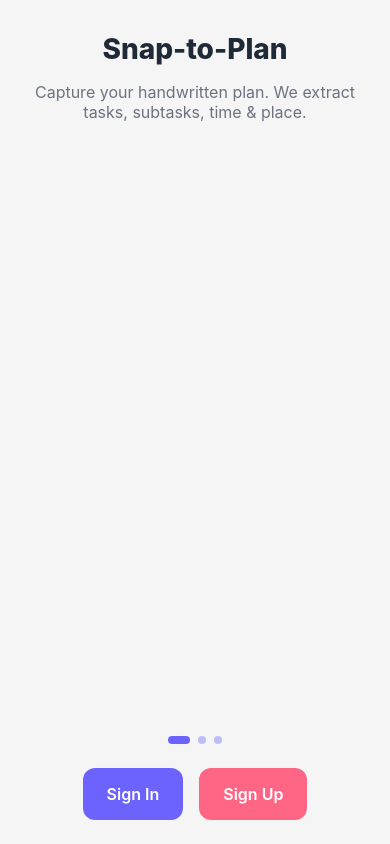
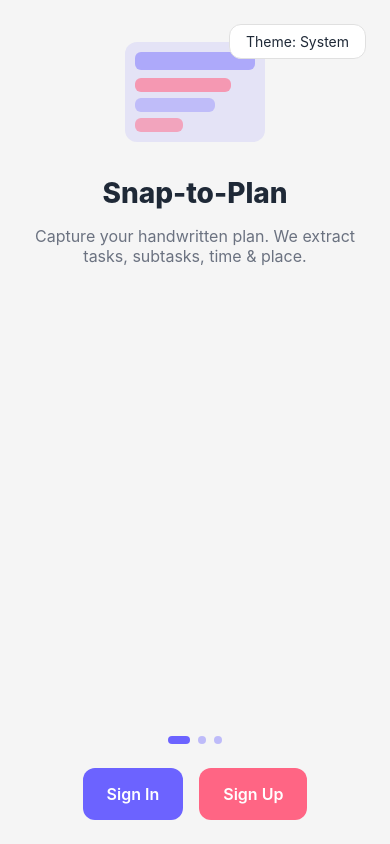
Before and after one commit to Tomtiko04/Focura, a React Native app in the folder mobile/: screen /Onboarding in a window 390 px wide. Built offline with nearby package versions, Linux system fonts and the light colour scheme.

Commit message:
Added theme, svg

```diff
--- a/mobile/src/screens/OnboardingScreen.js
+++ b/mobile/src/screens/OnboardingScreen.js
@@ -1,7 +1,8 @@
-import React, { useRef, useState } from 'react';
-import { Dimensions, FlatList, Animated } from 'react-native';
-import styled, { ThemeProvider } from 'styled-components/native';
-import { theme } from '../theme';
+import React, { useEffect, useRef, useState } from 'react';
+import { Dimensions, Animated, TouchableOpacity } from 'react-native';
+import styled, { useTheme } from 'styled-components/native';
+import Svg, { Path, Rect, Circle } from 'react-native-svg';
+import useThemeStore from '../store/themeStore';
 
 const { width } = Dimensions.get('window');
 
@@ -29,6 +30,10 @@ const Subtitle = styled.Text`
   font-size: ${(p) => p.theme.fontSizes.medium}px;
   color: ${(p) => p.theme.colors.meta};
   text-align: center;
+`;
+
+const IllustrationWrap = styled.View`
+  margin-bottom: ${(p) => p.theme.spacing.large}px;
 `;
 
 const Footer = styled.View`
@@ -66,38 +71,112 @@ const ButtonText = styled.Text`
   font-size: ${(p) => p.theme.fontSizes.medium}px;
 `;
 
+const TopBar = styled.View`
+  position: absolute;
+  top: ${(p) => p.theme.spacing.large}px;
+  right: ${(p) => p.theme.spacing.large}px;
+  flex-direction: row;
+  align-items: center;
+  z-index: 10;
+`;
+
+const TopButton = styled(TouchableOpacity)`
+  padding: ${(p) => p.theme.spacing.small}px ${(p) => p.theme.spacing.medium}px;
+  background-color: ${(p) => p.theme.colors.surface};
+  border-radius: ${(p) => p.theme.borderRadius}px;
+  border: 1px solid ${(p) => p.theme.colors.lightGray};
+`;
+
+const TopButtonText = styled.Text`
+  color: ${(p) => p.theme.colors.text};
+`;
+
 const slides = [
   {
     key: 'snap',
     title: 'Snap-to-Plan',
     subtitle: 'Capture your handwritten plan. We extract tasks, subtasks, time & place.',
+    Illustration: ({ primary, secondary }) => (
+      <Svg width={180} height={120} viewBox="0 0 180 120" fill="none">
+        <Rect x="20" y="10" width="140" height="100" rx="12" fill={primary} opacity="0.12" />
+        <Rect x="30" y="20" width="120" height="18" rx="6" fill={primary} opacity="0.45" />
+        <Rect x="30" y="46" width="96" height="14" rx="6" fill={secondary} opacity="0.6" />
+        <Rect x="30" y="66" width="80" height="14" rx="6" fill={primary} opacity="0.3" />
+        <Rect x="30" y="86" width="48" height="14" rx="6" fill={secondary} opacity="0.5" />
+      </Svg>
+    ),
   },
   {
     key: 'structure',
     title: 'Structure with Intent',
     subtitle: 'Turn tasks into implementation intentions with smart reminders.',
+    Illustration: ({ primary, secondary }) => (
+      <Svg width={180} height={120} viewBox="0 0 180 120" fill="none">
+        <Circle cx="40" cy="30" r="10" fill={primary} />
+        <Rect x="60" y="22" width="90" height="16" rx="8" fill={secondary} opacity="0.6" />
+        <Circle cx="40" cy="60" r="10" fill={primary} opacity="0.8" />
+        <Rect x="60" y="52" width="70" height="16" rx="8" fill={primary} opacity="0.4" />
+        <Circle cx="40" cy="90" r="10" fill={secondary} />
+        <Rect x="60" y="82" width="84" height="16" rx="8" fill={secondary} opacity="0.5" />
+      </Svg>
+    ),
   },
   {
     key: 'succeed',
     title: 'Succeed Daily',
     subtitle: 'Stay on track with notifications and a focused task view.',
+    Illustration: ({ primary, secondary }) => (
+      <Svg width={180} height={120} viewBox="0 0 180 120" fill="none">
+        <Circle cx="40" cy="60" r="38" fill={primary} opacity="0.15" />
+        <Path d="M26 60l10 10 18-26" stroke={secondary} strokeWidth="4" strokeLinecap="round" strokeLinejoin="round" />
+        <Rect x="90" y="40" width="70" height="16" rx="8" fill={primary} opacity="0.5" />
+        <Rect x="90" y="64" width="50" height="16" rx="8" fill={secondary} opacity="0.6" />
+      </Svg>
+    ),
   },
 ];
 
 function OnboardingContent({ navigation }) {
   const [index, setIndex] = useState(0);
   const scrollX = useRef(new Animated.Value(0)).current;
+  const listRef = useRef(null);
+  const theme = useTheme();
+
+  const selectedTheme = useThemeStore((s) => s.selectedTheme);
+  const cycleTheme = useThemeStore((s) => s.cycleTheme);
+
+  // Auto-advance every 3s and loop
+  useEffect(() => {
+    const id = setInterval(() => {
+      const next = (index + 1) % slides.length;
+      setIndex(next);
+      listRef.current?.scrollToIndex({ index: next, animated: true });
+    }, 3000);
+    return () => clearInterval(id);
+  }, [index]);
 
   const renderItem = ({ item }) => (
     <Slide>
+      <IllustrationWrap>
+        <item.Illustration primary={theme.colors.primary} secondary={theme.colors.secondary} />
+      </IllustrationWrap>
       <Title>{item.title}</Title>
       <Subtitle>{item.subtitle}</Subtitle>
     </Slide>
   );
 
+  const label = selectedTheme.charAt(0).toUpperCase() + selectedTheme.slice(1);
+
   return (
     <Root>
+      <TopBar>
+        <TopButton onPress={cycleTheme}>
+          <TopButtonText>Theme: {label}</TopButtonText>
+        </TopButton>
+      </TopBar>
+
       <Animated.FlatList
+        ref={listRef}
         data={slides}
         keyExtractor={(it) => it.key}
         renderItem={renderItem}
@@ -132,9 +211,5 @@ function OnboardingContent({ navigation }) {
 }
 
 export default function OnboardingScreen({ navigation }) {
-  return (
-    <ThemeProvider theme={theme}>
-      <OnboardingContent navigation={navigation} />
-    </ThemeProvider>
-  );
+  return <OnboardingContent navigation={navigation} />;
 }
--- a/mobile/src/screens/SplashScreen.js
+++ b/mobile/src/screens/SplashScreen.js
@@ -1,11 +1,12 @@
 import React, { useEffect, useMemo, useRef, useState } from 'react';
-import { Animated, Easing, Dimensions } from 'react-native';
-import styled, { ThemeProvider } from 'styled-components/native';
+import { Animated, Easing, Dimensions, Platform } from 'react-native';
+import styled, { useTheme } from 'styled-components/native';
 import Svg, { Path } from 'react-native-svg';
 import useAuthStore from '../store/authStore';
-import { theme } from '../theme';
 
 const { width, height } = Dimensions.get('window');
+
+const USE_NATIVE = Platform.OS !== 'web';
 
 const Root = styled.View`
   flex: 1;
@@ -77,13 +78,13 @@ function FloatingBlob({ size, color, start, delta, duration }) {
             toValue: 1,
             duration,
             easing: Easing.inOut(Easing.quad),
-            useNativeDriver: true,
+            useNativeDriver: USE_NATIVE,
           }),
           Animated.timing(translate, {
             toValue: 0,
             duration,
             easing: Easing.inOut(Easing.quad),
-            useNativeDriver: true,
+            useNativeDriver: USE_NATIVE,
           }),
         ]),
         Animated.sequence([
@@ -91,13 +92,13 @@ function FloatingBlob({ size, color, start, delta, duration }) {
             toValue: 1.05,
             duration: duration * 0.75,
             easing: Easing.inOut(Easing.sin),
-            useNativeDriver: true,
+            useNativeDriver: USE_NATIVE,
           }),
           Animated.timing(scale, {
             toValue: 0.98,
             duration: duration * 0.75,
             easing: Easing.inOut(Easing.sin),
-            useNativeDriver: true,
+            useNativeDriver: USE_NATIVE,
           }),
         ]),
       ])
@@ -126,6 +127,7 @@ function FloatingBlob({ size, color, start, delta, duration }) {
 
 function SplashScreenContent({ navigation }) {
   const token = useAuthStore((s) => s.token);
+  const theme = useTheme();
 
   // Title spring-in
   const titleScale = useRef(new Animated.Value(0.6)).current;
@@ -144,8 +146,8 @@ function SplashScreenContent({ navigation }) {
   useEffect(() => {
     // Animate title
     Animated.parallel([
-      Animated.spring(titleScale, { toValue: 1, friction: 6, tension: 80, useNativeDriver: true }),
-      Animated.timing(titleOpacity, { toValue: 1, duration: 600, easing: Easing.out(Easing.quad), useNativeDriver: true }),
+      Animated.spring(titleScale, { toValue: 1, friction: 6, tension: 80, useNativeDriver: USE_NATIVE }),
+      Animated.timing(titleOpacity, { toValue: 1, duration: 600, easing: Easing.out(Easing.quad), useNativeDriver: USE_NATIVE }),
     ]).start();
 
     // Typing effect
@@ -159,8 +161,8 @@ function SplashScreenContent({ navigation }) {
     // Cursor blink
     const blink = Animated.loop(
       Animated.sequence([
-        Animated.timing(cursorOpacity, { toValue: 0, duration: 400, useNativeDriver: true }),
-        Animated.timing(cursorOpacity, { toValue: 1, duration: 400, useNativeDriver: true }),
+        Animated.timing(cursorOpacity, { toValue: 0, duration: 400, useNativeDriver: USE_NATIVE }),
+        Animated.timing(cursorOpacity, { toValue: 1, duration: 400, useNativeDriver: USE_NATIVE }),
       ])
     );
     blink.start();
@@ -170,8 +172,8 @@ function SplashScreenContent({ navigation }) {
       Animated.loop(
         Animated.sequence([
           Animated.delay(delay),
-          Animated.timing(val, { toValue: 1, duration: 450, easing: Easing.inOut(Easing.quad), useNativeDriver: true }),
-          Animated.timing(val, { toValue: 0.3, duration: 450, easing: Easing.inOut(Easing.quad), useNativeDriver: true }),
+          Animated.timing(val, { toValue: 1, duration: 450, easing: Easing.inOut(Easing.quad), useNativeDriver: USE_NATIVE }),
+          Animated.timing(val, { toValue: 0.3, duration: 450, easing: Easing.inOut(Easing.quad), useNativeDriver: USE_NATIVE }),
         ])
       ).start();
     pulse(dot1, 0);
@@ -223,9 +225,5 @@ function SplashScreenContent({ navigation }) {
 }
 
 export default function SplashScreen({ navigation }) {
-  return (
-    <ThemeProvider theme={theme}>
-      <SplashScreenContent navigation={navigation} />
-    </ThemeProvider>
-  );
+  return <SplashScreenContent navigation={navigation} />;
 }
```
